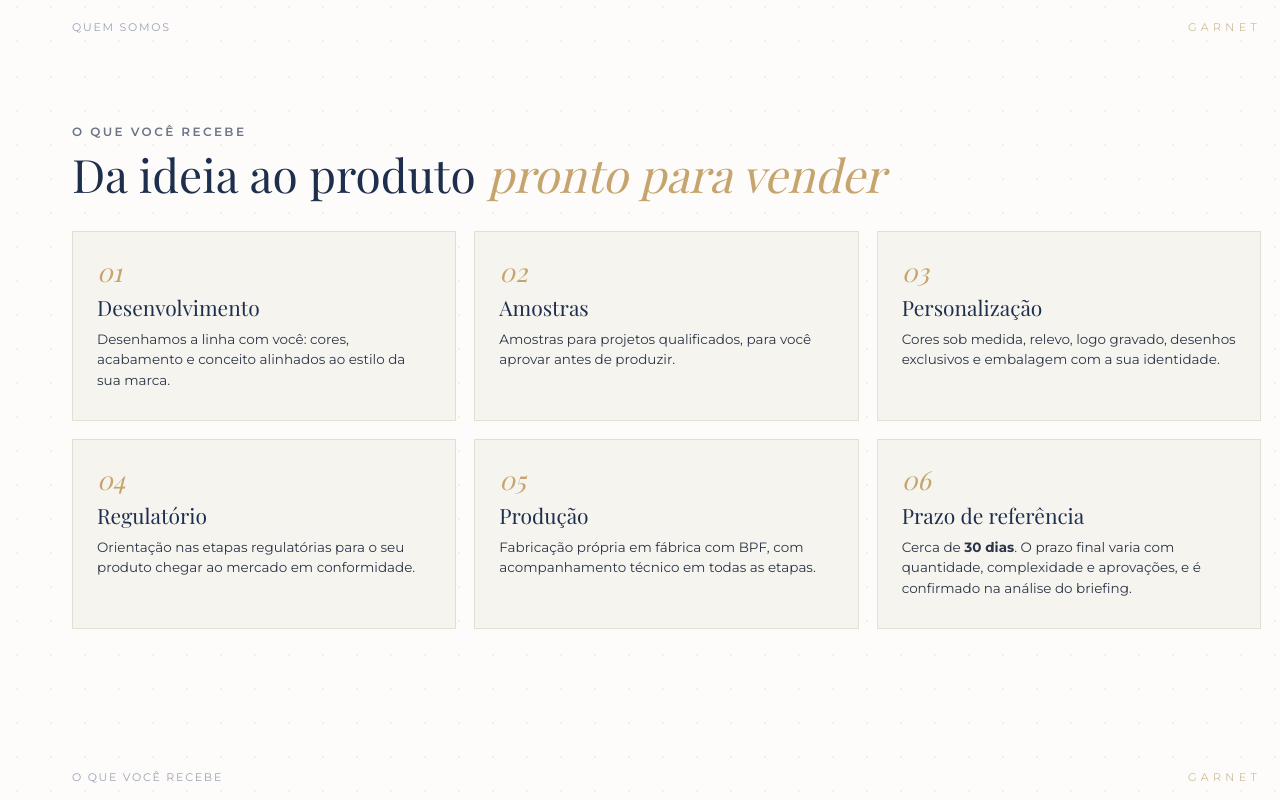
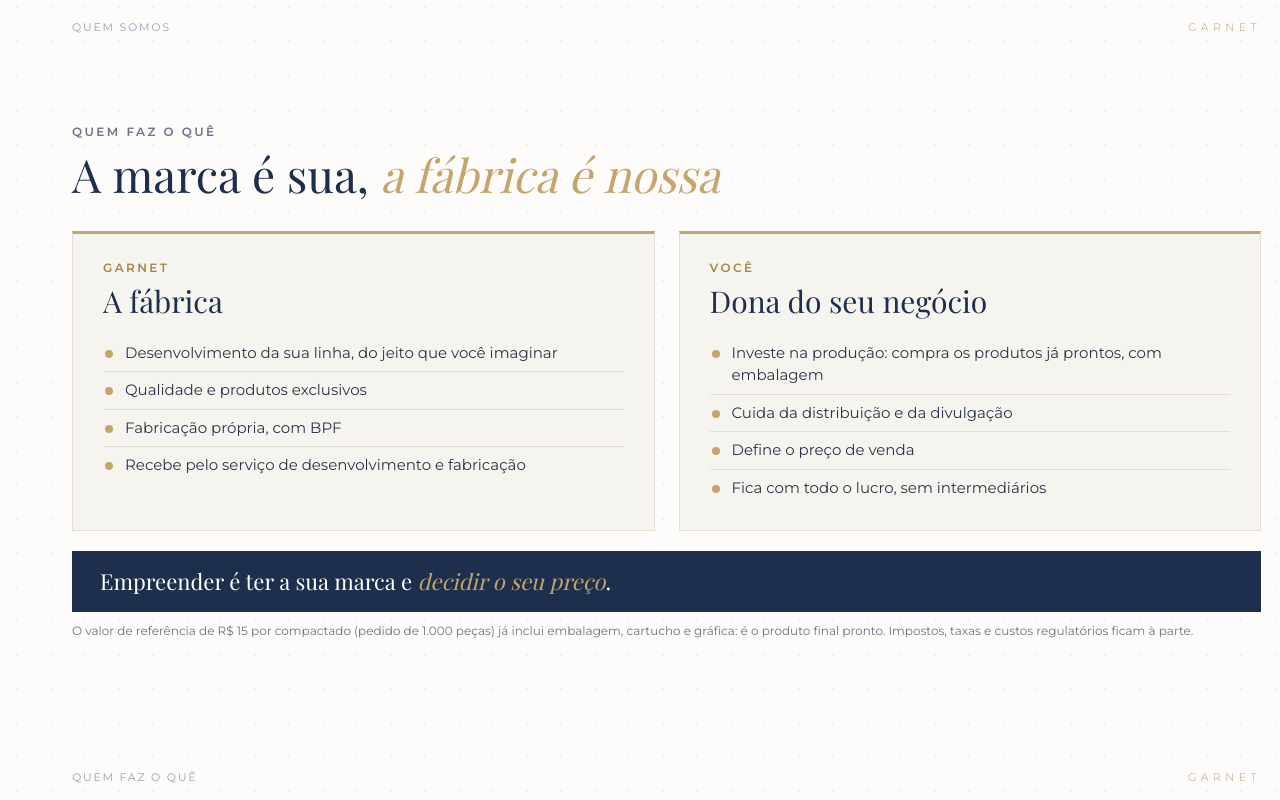
Before and after one commit to Lubra-Lucas/garnet-agentes, a plain HTML site: page scripts/pdf/proposta.html in a window 1280 px wide. Shown: the part 1440-2240 px from the top of the page. Drawn offline with nearby package versions, Linux system fonts and the light colour scheme; a web font is replaced by a local one.

Commit message:
Influenciadoras: 1º contato com responsabilidades (Garnet fabrica; ela investe nos produtos prontos com embalagem, distribui e divulga) e simulação; proposta com 'Quem faz o quê', sem amostras
Co-Authored-By: Claude Opus 5.5 <noreply@anthropic.com>
Claude-Session: https://claude.ai/code/session_01TEtkuHBiPLfxRSQyD9DmiF

```diff
--- a/scripts/pdf/proposta.html
+++ b/scripts/pdf/proposta.html
@@ -4,7 +4,7 @@
 <meta charset="utf-8">
 <title>Proposta Comercial | Garnet Cosméticos</title>
 <!--
-PROPOSTA COMERCIAL COM PROJEÇÃO DE LUCRO (Garnet) - 7 páginas 16:9, 1333x750 px.
+PROPOSTA COMERCIAL COM PROJEÇÃO DE LUCRO (Garnet) - 8 páginas 16:9, 1333x750 px.
 Gerar o PDF (a partir da raiz do repositório):
   Genérica:      node scripts/pdf/render.mjs scripts/pdf/proposta.html saida.pdf
   Personalizada: node scripts/pdf/render.mjs scripts/pdf/proposta.html saida.pdf dados.json
@@ -29,6 +29,7 @@ body{font-family:'Montserrat',sans-serif;color:var(--txt)}
 .eyebrow{font-size:12px;font-weight:600;letter-spacing:.2em;text-transform:uppercase;color:var(--mut)}
 h1,h2,h3,.serif{font-family:'Playfair Display',serif;font-weight:400;color:var(--azul)}
 h2{font-size:46px;line-height:1.12;margin-top:10px}
+.pagina h2 em{display:inline}
 em{font-style:italic;color:var(--ouro)}
 .rod{position:absolute!important;left:72px;right:72px;bottom:26px;display:flex;justify-content:space-between;align-items:center;font-size:11px;letter-spacing:.16em;color:#9aa1b3;text-transform:uppercase}
 .rod b{font-family:'Montserrat';font-weight:300;letter-spacing:.4em;color:#b9a47a}
@@ -52,7 +53,7 @@ em{font-style:italic;color:var(--ouro)}
 .num .l{margin-top:8px;font-size:11px;font-weight:600;letter-spacing:.12em;text-transform:uppercase;color:var(--azul)}
 .qs p{font-size:15px;line-height:1.65;color:var(--txt)}
 .fotos{display:grid;grid-template-columns:repeat(4,1fr);gap:16px;margin-top:18px}
-.foto{position:relative;height:330px;background:var(--card);overflow:hidden;box-shadow:0 6px 18px rgba(30,47,77,.12)}
+.foto{position:relative;height:290px;background:var(--card);overflow:hidden;box-shadow:0 6px 18px rgba(30,47,77,.12)}
 .foto img{width:100%;height:100%;object-fit:cover;display:block}
 .foto span{position:absolute;left:0;right:0;bottom:0;background:linear-gradient(transparent,rgba(30,47,77,.88));color:#fff;font-size:11px;font-weight:600;letter-spacing:.14em;text-transform:uppercase;padding:34px 10px 10px;text-align:center}
 .marcas{margin-top:10px;font-size:12px;color:var(--mut);letter-spacing:.04em}
@@ -62,6 +63,18 @@ em{font-style:italic;color:var(--ouro)}
 .it .n{font-family:'Playfair Display';font-style:italic;color:var(--ouro);font-size:26px}
 .it h3{font-size:21px;margin:4px 0 8px}
 .it p{font-size:13.5px;line-height:1.55;color:var(--txt)}
+/* quem faz o quê */
+.qfq{display:grid;grid-template-columns:1fr 1fr;gap:24px;margin-top:30px}
+.qc{background:var(--card);border:1px solid var(--linha);border-top:3px solid var(--ouro);padding:26px 30px;height:300px}
+.qc .k{font-size:12px;font-weight:600;letter-spacing:.2em;text-transform:uppercase;color:var(--ouro-esc)}
+.qc h3{font-size:30px;margin:6px 0 14px}
+.qc ul{list-style:none}
+.qc li{font-size:15px;line-height:1.5;padding:7px 0 7px 22px;position:relative;border-top:1px solid var(--linha)}
+.qc li:first-child{border-top:0}
+.qc li::before{content:"";position:absolute;left:2px;top:15px;width:8px;height:8px;border-radius:50%;background:var(--ouro)}
+.qbar{margin-top:20px;background:var(--azul);color:#fff;padding:16px 28px;font-family:'Playfair Display';font-size:22px;line-height:1.35}
+.qbar em{color:var(--ouro)}
+.qnota{margin-top:10px;font-size:12px;color:var(--mut);line-height:1.5}
 /* simulação */
 .sim{display:grid;grid-template-columns:620px 1fr;gap:36px;margin-top:20px}
 table{width:100%;border-collapse:collapse;font-size:14px}
@@ -118,11 +131,11 @@ tr.est td.dest{color:var(--azul)}
 <!-- 2 QUEM SOMOS -->
 <section class="pagina">
   <div class="eyebrow">Quem somos</div>
-  <h2>Fabricamos a sua marca <em>com quem já fabrica marcas</em></h2>
+  <h2>Fabricamos a sua marca, <em>com a experiência de quem já fabricou para grandes nomes</em></h2>
   <div class="qs">
     <div class="topo">
       <div>
-        <p>A Garnet atua <b>somente como fabricante</b>: desenvolvemos e produzimos a sua linha. A marca, o preço de venda e as vendas são seus.</p>
+        <p>A Garnet atua <b>somente como fabricante</b>: desenvolvemos e produzimos a sua linha, e recebemos pelo serviço. A marca, o preço de venda e o lucro são seus.</p>
         <p style="margin-top:8px;font-size:13px;color:var(--mut)">Produtos cruelty-free e dermatologicamente testados.</p>
       </div>
       <div class="nums">
@@ -143,22 +156,51 @@ tr.est td.dest{color:var(--azul)}
   <div class="rod"><span>Quem somos</span><b>GARNET</b></div>
 </section>
 
-<!-- 3 O QUE VOCÊ RECEBE -->
+<!-- 3 QUEM FAZ O QUÊ -->
+<section class="pagina">
+  <div class="eyebrow">Quem faz o quê</div>
+  <h2>A marca é sua, <em>a fábrica é nossa</em></h2>
+  <div class="qfq">
+    <div class="qc">
+      <div class="k">Garnet</div><h3>A fábrica</h3>
+      <ul>
+        <li>Desenvolvimento da sua linha, do jeito que você imaginar</li>
+        <li>Qualidade e produtos exclusivos</li>
+        <li>Fabricação própria, com BPF</li>
+        <li>Recebe pelo serviço de desenvolvimento e fabricação</li>
+      </ul>
+    </div>
+    <div class="qc">
+      <div class="k">Você</div><h3>Dona do seu negócio</h3>
+      <ul>
+        <li>Investe na produção: compra os produtos já prontos, com embalagem</li>
+        <li>Cuida da distribuição e da divulgação</li>
+        <li>Define o preço de venda</li>
+        <li>Fica com todo o lucro, sem intermediários</li>
+      </ul>
+    </div>
+  </div>
+  <div class="qbar">Empreender é ter a sua marca e <em>decidir o seu preço</em>.</div>
+  <div class="qnota">O valor de referência de R$ 15 por compactado (pedido de 1.000 peças) já inclui embalagem, cartucho e gráfica: é o produto final pronto. Impostos, taxas e custos regulatórios ficam à parte.</div>
+  <div class="rod"><span>Quem faz o quê</span><b>GARNET</b></div>
+</section>
+
+<!-- 4 O QUE VOCÊ RECEBE -->
 <section class="pagina">
   <div class="eyebrow">O que você recebe</div>
   <h2>Da ideia ao produto <em>pronto para vender</em></h2>
   <div class="grid6">
     <div class="it"><div class="n">01</div><h3>Desenvolvimento</h3><p>Desenhamos a linha com você: cores, acabamento e conceito alinhados ao estilo da sua marca.</p></div>
-    <div class="it"><div class="n">02</div><h3>Amostras</h3><p>Amostras para projetos qualificados, para você aprovar antes de produzir.</p></div>
+    <div class="it"><div class="n">02</div><h3>Qualidade</h3><p>Controle de qualidade em cada etapa e produtos exclusivos, desenvolvidos para a sua marca.</p></div>
     <div class="it"><div class="n">03</div><h3>Personalização</h3><p>Cores sob medida, relevo, logo gravado, desenhos exclusivos e embalagem com a sua identidade.</p></div>
     <div class="it"><div class="n">04</div><h3>Regulatório</h3><p>Orientação nas etapas regulatórias para o seu produto chegar ao mercado em conformidade.</p></div>
-    <div class="it"><div class="n">05</div><h3>Produção</h3><p>Fabricação própria em fábrica com BPF, com acompanhamento técnico em todas as etapas.</p></div>
+    <div class="it"><div class="n">05</div><h3>Produção</h3><p>Fabricação própria em fábrica com BPF. O produto chega pronto, com embalagem, cartucho e gráfica.</p></div>
     <div class="it"><div class="n">06</div><h3>Prazo de referência</h3><p>Cerca de <b>30 dias</b>. O prazo final varia com quantidade, complexidade e aprovações, e é confirmado na análise do briefing.</p></div>
   </div>
   <div class="rod"><span>O que você recebe</span><b>GARNET</b></div>
 </section>
 
-<!-- 4 SIMULAÇÃO -->
+<!-- 5 SIMULAÇÃO -->
 <section class="pagina">
   <div class="eyebrow">A simulação</div>
   <h2 id="sim-h2">Quanto uma linha própria <em>pode render</em></h2>
@@ -173,11 +215,11 @@ tr.est td.dest{color:var(--azul)}
       <svg id="grafico" width="100%" height="auto" viewBox="0 0 560 318"></svg>
     </div>
   </div>
-  <div class="aviso">Simulação ilustrativa. O preço de R$ 15 é uma referência para compactado com pedido mínimo de 1.000 peças; o valor final depende da embalagem e da personalização e é confirmado no orçamento. Lucro depende das vendas e dos custos de cada operação; não é garantia de resultado.</div>
+  <div class="aviso">Simulação ilustrativa. O preço de R$ 15 é uma referência para o compactado pronto (já com embalagem, cartucho e gráfica) no pedido mínimo de 1.000 peças; impostos, taxas e custos regulatórios ficam à parte, e o valor final depende da personalização e é confirmado no orçamento. Lucro depende das vendas e dos custos de cada operação; não é garantia de resultado.</div>
   <div class="rod"><span>A simulação</span><b>GARNET</b></div>
 </section>
 
-<!-- 5 PONTO DE EQUILÍBRIO -->
+<!-- 6 PONTO DE EQUILÍBRIO -->
 <section class="pagina">
   <div class="eyebrow">Ponto de equilíbrio</div>
   <div class="destaque" id="destaque"></div>
@@ -187,20 +229,20 @@ tr.est td.dest{color:var(--azul)}
   <div class="rod"><span>Ponto de equilíbrio</span><b>GARNET</b></div>
 </section>
 
-<!-- 6 PRÓXIMOS PASSOS -->
+<!-- 7 PRÓXIMOS PASSOS -->
 <section class="pagina">
   <div class="eyebrow">Próximos passos</div>
   <h2>Do primeiro contato <em>à produção</em></h2>
   <div class="passos">
     <div class="passo"><div class="n">1</div><h3>Responda com interesse</h3><p>Basta responder a nossa mensagem dizendo que quer saber mais.</p></div>
     <div class="passo"><div class="n">2</div><h3>Conversa de 15 minutos</h3><p>Uma conversa rápida para desenhar a sua linha: produtos, estilo e quantidade.</p></div>
-    <div class="passo"><div class="n">3</div><h3>Briefing e amostras</h3><p>Você envia o briefing e, em projetos qualificados, recebe amostras para aprovar.</p></div>
+    <div class="passo"><div class="n">3</div><h3>Briefing e aprovação</h3><p>Você envia o briefing e aprovamos juntos o desenvolvimento da sua linha antes de produzir.</p></div>
     <div class="passo"><div class="n">4</div><h3>Produção</h3><p>Produzimos a sua linha em cerca de 30 dias (referência, confirmada após a análise do briefing).</p></div>
   </div>
   <div class="rod"><span>Próximos passos</span><b>GARNET</b></div>
 </section>
 
-<!-- 7 CONTATO -->
+<!-- 8 CONTATO -->
 <section class="pagina">
   <div class="cantoE"></div><div class="cantoD"></div>
   <div class="eyebrow">Contato</div>
@@ -257,7 +299,7 @@ tr.est td.dest{color:var(--azul)}
     + row('Retorno sobre o investimento', function(s){return pc(s.roi);})
     + row('Ponto de equilíbrio', function(s){return n0(s.eq)+' peças';})
     + row('Lucro estimado após custos de venda*', function(s){return brl(s.liq);}, 'est');
-  $('hint').innerHTML = '* Estimativa: considera custos de venda de ' + pc(pct) + ' do faturamento (impostos, taxas de pagamento/plataforma e embalagem de envio). Ex.: R$ ' + n0(mid.r) + ' &rarr; ' + n0(mid.fat) + ' &minus; ' + n0(mid.custos) + ' &minus; ' + n0(inv) + ' = ' + n0(mid.liq) + '.';
+  $('hint').innerHTML = '* Estimativa: considera custos de venda de ' + pc(pct) + ' do faturamento (taxas de pagamento/plataforma, frete e outros custos da venda; impostos e taxas regulatórias ficam à parte do valor de referência). Ex.: R$ ' + n0(mid.r) + ' &rarr; ' + n0(mid.fat) + ' &minus; ' + n0(mid.custos) + ' &minus; ' + n0(inv) + ' = ' + n0(mid.liq) + '.';
 
   // gráfico SVG
   var W=560,H=318,pl=46,pb=44,pt=22,pr=8, ch=H-pb-pt, cw=W-pl-pr;
```
Also changed, not shown: 14 other files.
